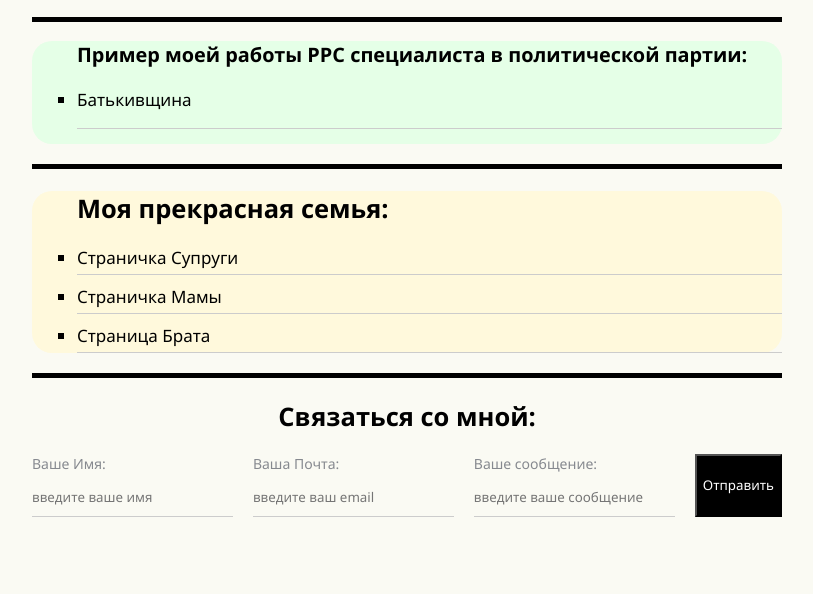
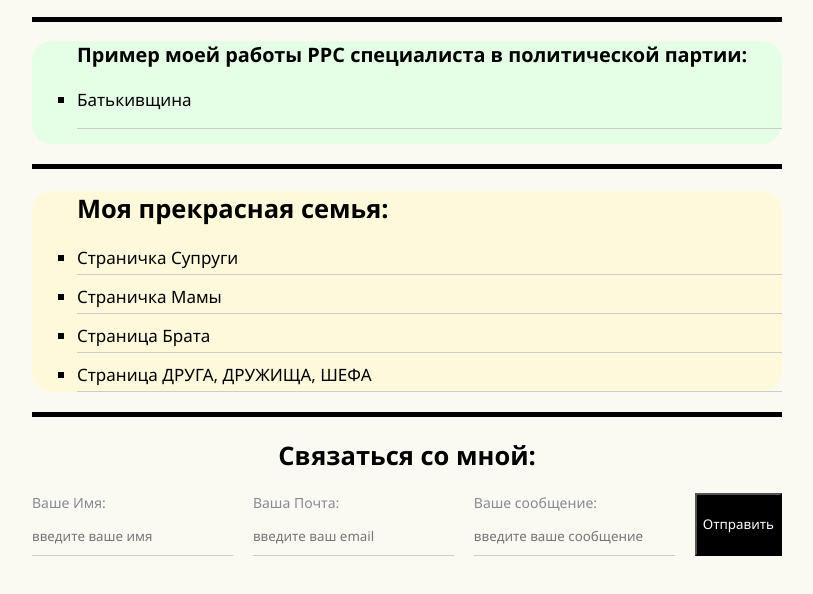
Before and after one commit to FMJ722/csslesson, a plain HTML site: page index.html in a window 1280 px wide. Shown: the part 1109-1703 px from the top of the page, without its empty margins (233-1046 px from the left). Drawn offline with Linux system fonts and the light colour scheme.

Commit message:
Update index.html

```diff
--- a/index.html
+++ b/index.html
@@ -118,6 +118,9 @@
     <li>
         <a href="instagram" target="_blank">Страница Брата</a>
     </li>
+    <li>
+        <a href="https://www.instagram.com/suk_ha_nov" target="_blank">Страница ДРУГА, ДРУЖИЩА, ШЕФА</a>
+    </li>
 </ul>
 </div>
 <hr size="5" noshade color="black">
```
